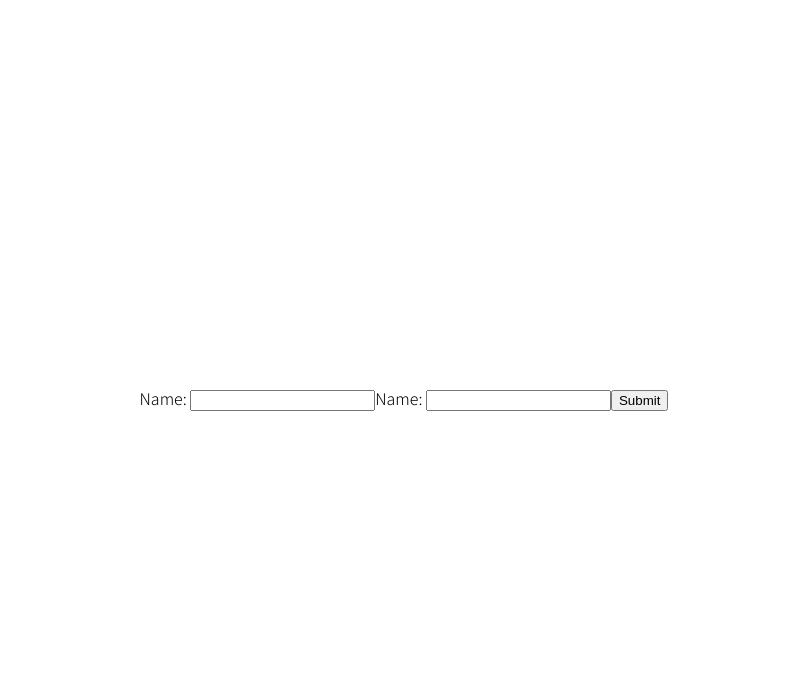
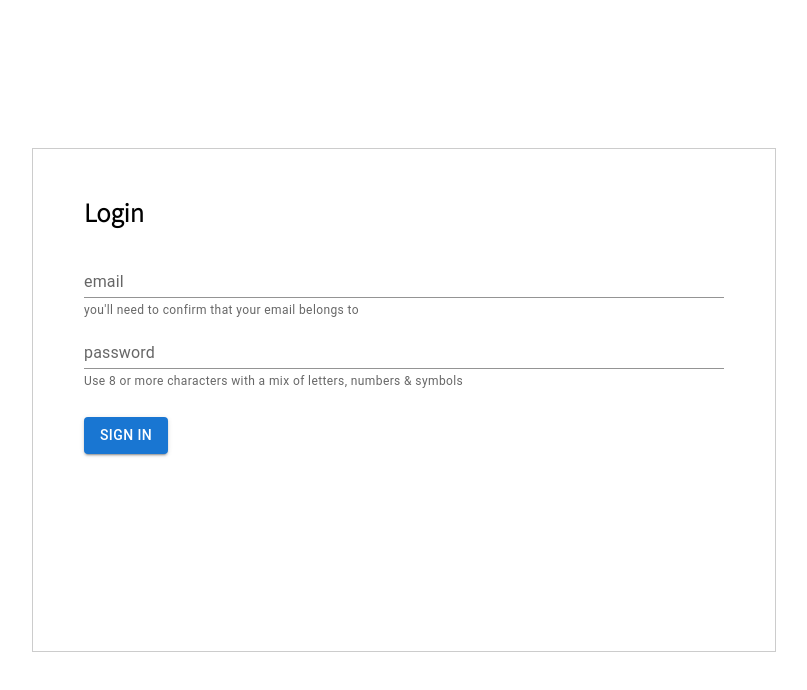
Before and after one commit to cothi/wanted-pre-onboarding-frontend, a React (Create React App) app: page / in a window 1280 px wide. Shown: the top 690 px of the page, without its empty margins (236-1043 px from the left). Built offline with nearby package versions, Linux system fonts and the light colour scheme.

Commit message:
feat: redirection function based on permissions

```diff
--- a/package.json
+++ b/package.json
@@ -3,6 +3,9 @@
   "version": "0.1.0",
   "private": true,
   "dependencies": {
+    "@emotion/react": "^11.10.4",
+    "@emotion/styled": "^11.10.4",
+    "@mui/material": "^5.10.8",
     "@testing-library/jest-dom": "^5.16.5",
     "@testing-library/react": "^13.4.0",
     "@testing-library/user-event": "^13.5.0",
--- a/src/actions/signUp.js
+++ b/src/actions/signUp.js
@@ -28,6 +28,8 @@ export async function action({ request }) {
         return errors
     }
     const data = res.data
-    alert("로그인 성공")
-    return redirect('/')
+    console.log(data)
+
+    localStorage.setItem('token', 'Bearer ' + data.access_token)
+    return redirect('/todo')
 }
--- a/src/api/api.js
+++ b/src/api/api.js
@@ -6,28 +6,33 @@ const END_POINT = 'http://192.168.0.6:8000'
 export const authApi = {
     signIn: ({ query }) => {
         const [emailQuery, passwordQuery] = query
+        const jsonQuery = JSON.stringify({
+            email: emailQuery,
+            password: passwordQuery,
+        })
 
         return axios
             .post({
                 method: 'post',
+                headers: { 'content-type': 'application/json' },
                 url: `${END_POINT}/auth/signin`,
-                data: {
-                    email: emailQuery,
-                    password: passwordQuery,
-                },
+                data: jsonQuery,
             })
             .then((res) => res.data)
             .catch((err) => err)
     },
     signUp: ({ query }) => {
         const [emailQuery, passwordQuery] = query
+        const jsonQuery = JSON.stringify({
+            email: emailQuery,
+            password: passwordQuery,
+        })
+        console.log(jsonQuery)
         return axios({
             method: 'post',
+            headers: { 'Content-Type': 'application/json' },
             url: `${END_POINT}/auth/signup`,
-            data: {
-                email: emailQuery,
-                password: passwordQuery,
-            },
+            data: jsonQuery,
         })
             .then((res) => res)
             .catch((err) => err)
--- a/src/pages/root.js
+++ b/src/pages/root.js
@@ -1,4 +1,6 @@
-import { Form } from 'react-router-dom'
+import { Button, TextField } from '@mui/material'
+import { useEffect, useState } from 'react'
+import { Form, redirect, useActionData, useNavigate } from 'react-router-dom'
 import styled from 'styled-components'
 
 const Wrapper = styled.div`
@@ -9,7 +11,7 @@ const Wrapper = styled.div`
     align-items: center;
 `
 
-const SignInForm = styled.form`
+const FormWrapper = styled.div`
     display: flex;
     flex-direction: column;
     width: 50%;
@@ -18,18 +20,69 @@ const SignInForm = styled.form`
     border: 1px solid #ccc;
 `
 
+const HeaderForm = styled.h1`
+    font-size: 24px;
+    bold: 1;
+`
+const ContentForm = styled.div`
+    display: flex;
+    flex-direction: column;
+    padding: 4% 0 4% 0;
+`
+
+const Alert = styled.span`
+    color: #f94449;
+`
+
 export default function Root() {
+    const errors = useActionData()
+    const nav = useNavigate()
+    useEffect(() => {
+        const token = localStorage.getItem('token')
+        if (token) {
+            nav('/todo')
+        }
+    }, [])
     return (
         <Wrapper>
-            <Form method="post">
-                <label>
-                    Name: <input type="text" name="name" />
-                </label>
-                <label>
-                    Name: <input type="text" name="name" />
-                </label>
-                <input type="submit" value="Submit" />
-            </Form>
+            <FormWrapper>
+                <Form method="post">
+                    <HeaderForm>Login</HeaderForm>
+
+                    <ContentForm>
+                        <TextField
+                            id="standard-basic"
+                            type="email"
+                            label="email"
+                            variant="standard"
+                            helperText={
+                                (errors?.email && (
+                                    <Alert> {errors.email} </Alert>
+                                )) ||
+                                "you'll need to confirm that your email belongs to"
+                            }
+                            name="email"
+                        />
+                        <TextField
+                            id="standard-basic"
+                            type="password"
+                            name="password"
+                            label="password"
+                            variant="standard"
+                            helperText={
+                                (errors?.password && (
+                                    <Alert>{errors.password} </Alert>
+                                )) ||
+                                'Use 8 or more characters with a mix of letters, numbers & symbols'
+                            }
+                        />
+                        {errors?.message && <Alert>{errors.message} </Alert>}
+                    </ContentForm>
+                    <Button variant="contained" type="submit">
+                        sign in
+                    </Button>
+                </Form>
+            </FormWrapper>
         </Wrapper>
     )
 }
--- a/src/pages/signUp.js
+++ b/src/pages/signUp.js
@@ -1,4 +1,6 @@
-import { Form, useActionData, useSubmit } from 'react-router-dom'
+import { Button, TextField } from '@mui/material'
+import { useEffect } from 'react'
+import { Form, useActionData, useNavigate, useSubmit } from 'react-router-dom'
 import styled from 'styled-components'
 
 const Wrapper = styled.div`
@@ -27,20 +29,6 @@ const ContentForm = styled.div`
     flex-direction: column;
     padding: 4% 0 4% 0;
 `
-const SupportForm = styled.div`
-    color: gray;
-    font-size: 14px;
-    padding: 0 0 3% 0;
-`
-const InputForm = styled.input`
-    height: 20px;
-    line-height: 24px;
-    font-size: 14px;
-    padding: 6px 8px 6px 8px;
-    /* border: rgb(255, 0, 0) dashed 1px; */
-    border: 1px solid #ccc;
-    border-radius: 4px;
-`
 
 const Alert = styled.span`
     color: #f94449;
@@ -48,6 +36,14 @@ const Alert = styled.span`
 
 export default function SignUp() {
     const errors = useActionData()
+    const nav = useNavigate()
+
+    useEffect(() => {
+        const token = localStorage.getItem('token')
+        if (token) {
+            nav('/')
+        }
+    })
     return (
         <Wrapper>
             <FormWrapper>
@@ -55,31 +51,37 @@ export default function SignUp() {
                     <HeaderForm>Create your Todo Account</HeaderForm>
 
                     <ContentForm>
-                        <InputForm
+                        <TextField
+                            id="standard-basic"
                             type="email"
-                            placeholder="Email"
+                            label="email"
+                            variant="standard"
+                            helperText={
+                                (errors?.email && (
+                                    <Alert> {errors.email} </Alert>
+                                )) ||
+                                "you'll need to confirm that your email belongs to"
+                            }
                             name="email"
                         />
-                        <SupportForm>
-                            {(errors?.email && (
-                                <Alert> {errors.email} </Alert>
-                            )) ||
-                                "you'll need to confirm that your email belongs to"}
-                        </SupportForm>
-                        <InputForm
+                        <TextField
+                            id="standard-basic"
                             type="password"
-                            placeholder="Password"
                             name="password"
+                            label="password"
+                            variant="standard"
+                            helperText={
+                                (errors?.password && (
+                                    <Alert>{errors.password} </Alert>
+                                )) ||
+                                'Use 8 or more characters with a mix of letters, numbers & symbols'
+                            }
                         />
-                        <SupportForm>
-                            {(errors?.password && (
-                                <Alert>{errors.password} </Alert>
-                            )) ||
-                                'Use 8 or more characters with a mix of letters, numbers & symbols'}
-                        </SupportForm>
                         {errors?.message && <Alert>{errors.message} </Alert>}
                     </ContentForm>
-                    <input type="submit" value="Submit" />
+                    <Button variant="contained" type="submit">
+                        sign up
+                    </Button>
                 </Form>
             </FormWrapper>
         </Wrapper>
--- a/src/pages/todo.js
+++ b/src/pages/todo.js
@@ -1,4 +1,13 @@
+import { useEffect } from 'react'
+import { useNavigate } from 'react-router-dom'
 
 export default function Todo() {
+    const nav = useNavigate()
+    useEffect(() => {
+        const token = localStorage.getItem('token')
+        if (!token) {
+            nav('/')
+        }
+    }, [])
     return <div>todo</div>
 }
```
Also changed, not shown: 1 other file (tests, documents, lock files or other folders).
